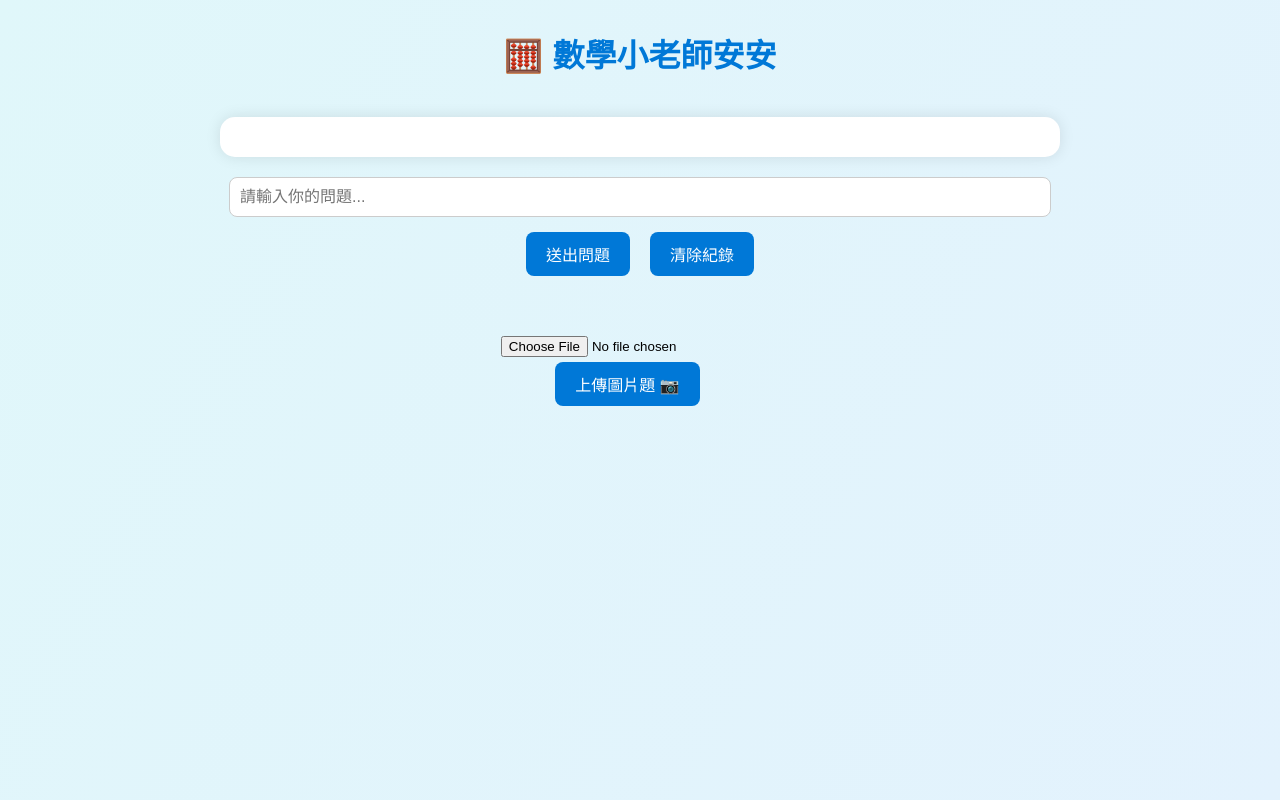
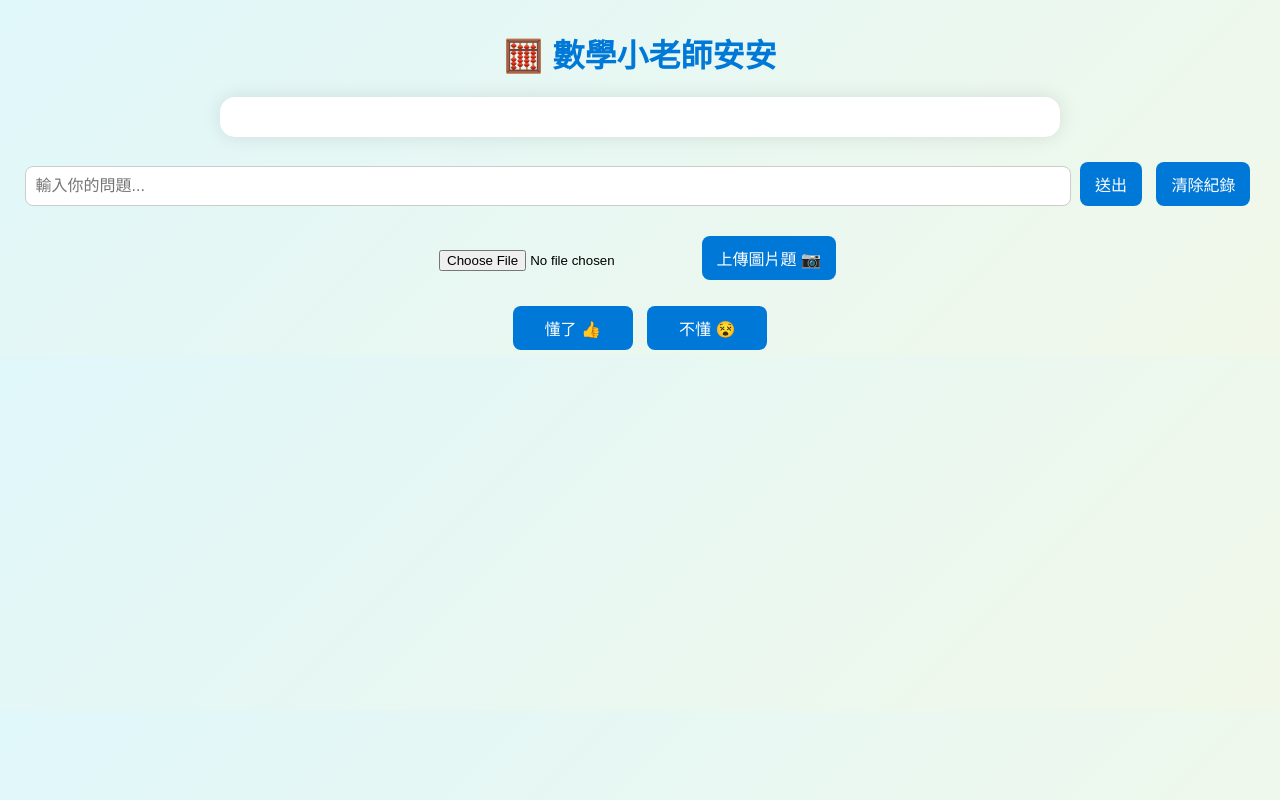
Before and after one commit to Carsonliu168/my-ai-tutor, a Flask app: template templates/index.html in a window 1280 px wide. Run offline with Flask 3, Linux system fonts and the light colour scheme; the template is opened without the code that fills it, so the values that code supplies are empty; the visitor is signed in with stand-in values (Sample User, id 1); some libraries are stand-ins or nearby versions.

Commit message:
revert: 回復安安主畫面 v4.5.3 互動版

```diff
--- a/templates/index.html
+++ b/templates/index.html
@@ -3,84 +3,74 @@
 <head>
   <meta charset="UTF-8">
   <meta name="viewport" content="width=device-width, initial-scale=1.0">
-  <title>數學小老師安安 v4.7-login-ui</title>
+  <title>數學小老師安安 v4.5.3</title>
   <style>
     body {
       font-family: "Microsoft JhengHei", Arial, sans-serif;
-      background: linear-gradient(120deg, #e0f7fa, #e3f2fd);
+      background: linear-gradient(135deg, #e0f7fa, #f1f8e9);
       margin: 0;
       padding: 0;
-      display: flex;
-      flex-direction: column;
-      align-items: center;
-      min-height: 100vh;
+      text-align: center;
     }
     h1 {
+      color: #0078d7;
       margin-top: 30px;
-      color: #0078d7;
     }
     .chat-box {
       width: 90%;
       max-width: 800px;
+      margin: 20px auto;
       background: white;
+      border-radius: 15px;
+      box-shadow: 0 0 20px rgba(0,0,0,0.1);
       padding: 20px;
-      margin-top: 20px;
-      border-radius: 15px;
-      box-shadow: 0 0 15px rgba(0,0,0,0.1);
-      overflow-y: auto;
+      text-align: left;
+      line-height: 1.6;
     }
     .message {
       margin: 10px 0;
       padding: 10px;
-      border-radius: 10px;
-      line-height: 1.6;
+      border-radius: 8px;
     }
     .user {
-      background: #e8f0fe;
+      background-color: #e3f2fd;
       text-align: right;
     }
     .assistant {
-      background: #f1f8e9;
-      text-align: left;
+      background-color: #f1f8e9;
     }
     form {
-      margin-top: 20px;
-      display: flex;
-      flex-direction: column;
-      align-items: center;
-      width: 90%;
-      max-width: 800px;
+      margin-top: 15px;
     }
     input[type=text] {
-      width: 100%;
+      width: 80%;
       padding: 10px;
-      font-size: 16px;
       border-radius: 8px;
       border: 1px solid #ccc;
-      margin-bottom: 10px;
+      font-size: 16px;
     }
     button {
-      padding: 10px 20px;
+      padding: 10px 15px;
+      margin: 5px;
+      border: none;
+      border-radius: 8px;
       background-color: #0078d7;
       color: white;
-      border: none;
-      border-radius: 8px;
+      font-size: 16px;
       cursor: pointer;
-      font-size: 16px;
-      margin: 5px;
     }
     button:hover {
       background-color: #005fa3;
     }
-    .controls {
-      display: flex;
-      justify-content: center;
-      gap: 10px;
-      margin-bottom: 20px;
+    .feedback-buttons {
+      margin-top: 10px;
+      text-align: center;
+    }
+    .feedback-buttons button {
+      width: 120px;
     }
     .upload-section {
-      margin-top: 15px;
-      text-align: center;
+      margin-top: 20px;
     }
   </style>
 </head>
@@ -98,11 +88,9 @@
   </div>
 
   <form method="post">
-    <input type="text" name="message" placeholder="請輸入你的問題..." required>
-    <div class="controls">
-      <button type="submit">送出問題</button>
-      <button type="button" onclick="clearChat()">清除紀錄</button>
-    </div>
+    <input type="text" name="message" placeholder="輸入你的問題..." required>
+    <button type="submit">送出</button>
+    <button type="button" onclick="window.location.href='/clear'">清除紀錄</button>
   </form>
 
   <div class="upload-section">
@@ -113,19 +101,31 @@
     <p id="uploadStatus"></p>
   </div>
 
+  <div class="feedback-buttons">
+    <button onclick="sendFeedback(true)">懂了 👍</button>
+    <button onclick="sendFeedback(false)">不懂 😵</button>
+  </div>
+
   <script>
-    function clearChat() {
-      window.location.href = "/clear";
-    }
-
     async function uploadImage() {
       const form = document.getElementById("imgForm");
       const formData = new FormData(form);
-      document.getElementById("uploadStatus").innerText = "⏳ 上傳中...";
+      document.getElementById("uploadStatus").innerText = "⏳ 分析中...";
       const res = await fetch("/analyze_image", { method: "POST", body: formData });
       const data = await res.json();
-      document.getElementById("uploadStatus").innerText = data.result || "❌ 上傳失敗";
+      document.getElementById("uploadStatus").innerText = data.result || "❌ 辨識失敗";
       if (data.success) location.reload();
+    }
+
+    async function sendFeedback(understood) {
+      const res = await fetch("/feedback", {
+        method: "POST",
+        headers: { "Content-Type": "application/json" },
+        body: JSON.stringify({ understood })
+      });
+      const data = await res.json();
+      alert(data.reply);
+      if (understood) location.href = "/clear";
     }
   </script>
 </body>
```
